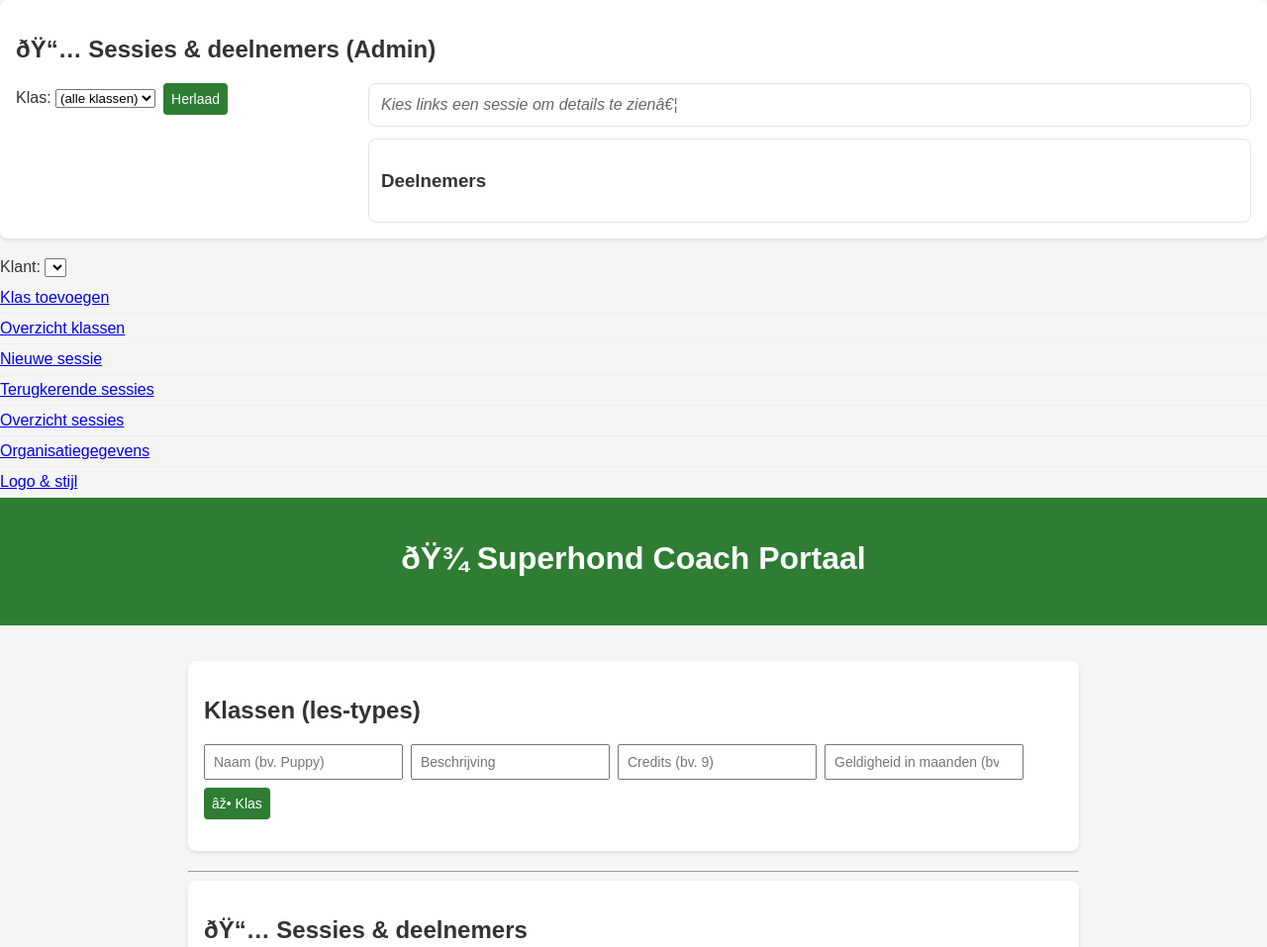
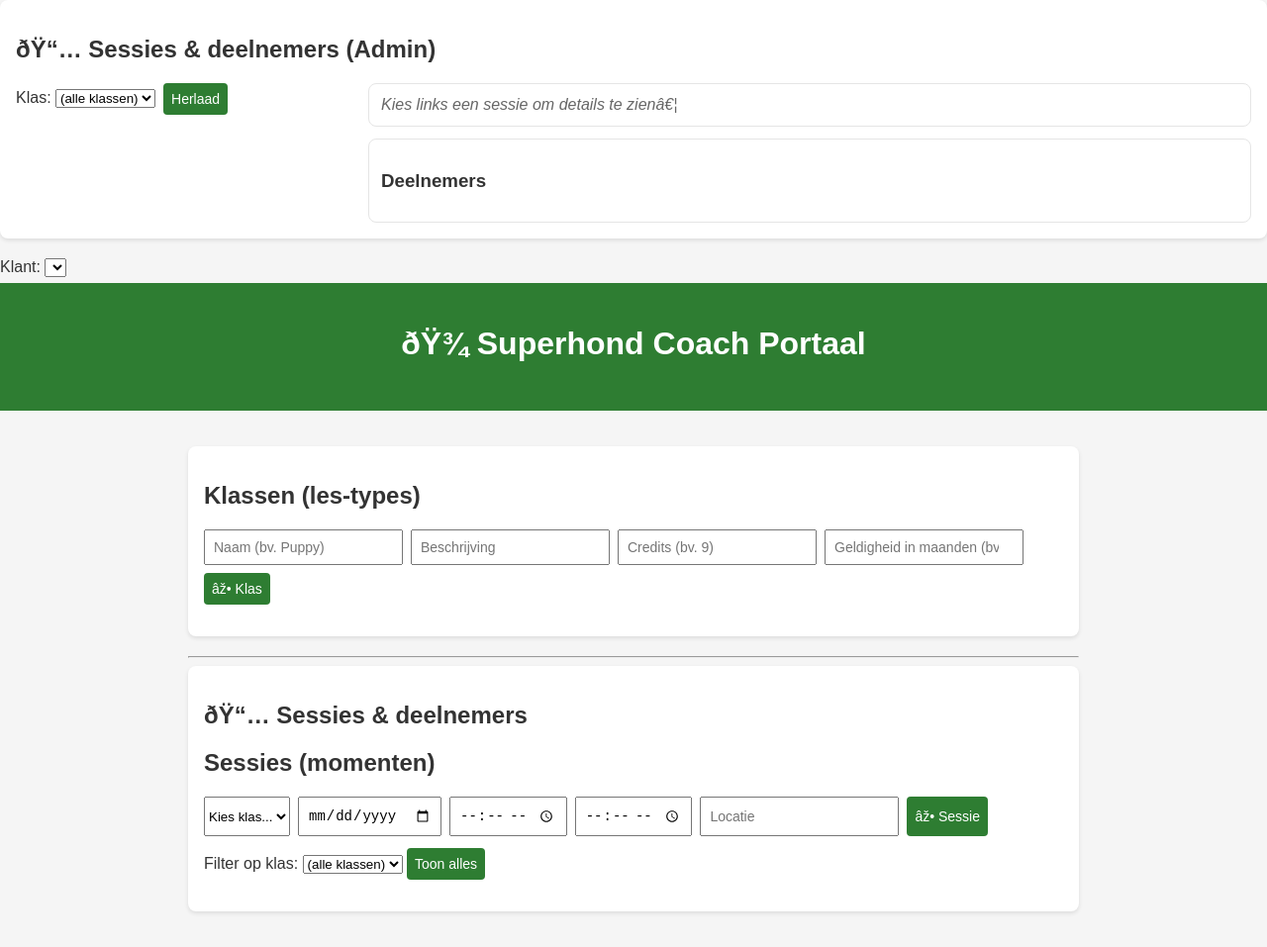
Before and after one commit to superhond-be/superhond-webapp, a website: page public/index.html in a window 1280 px wide. Shown: the top 957 px of the page at 99% size. Drawn offline with Linux system fonts and the light colour scheme; no server answers; files whose address does not match are found by name.

Commit message:
Update index.html

```diff
--- a/public/index.html
+++ b/public/index.html
@@ -82,13 +82,7 @@
 </head>
 <body>
 
-  <li><a href="/admin/classes/new">Klas toevoegen</a></li>
-<li><a href="/admin/classes">Overzicht klassen</a></li>
-<li><a href="/admin/sessions/new">Nieuwe sessie</a></li>
-<li><a href="/admin/sessions/recurring">Terugkerende sessies</a></li>
-<li><a href="/admin/sessions">Overzicht sessies</a></li>
-<li><a href="/admin/settings/org">Organisatiegegevens</a></li>
-<li><a href="/admin/settings/branding">Logo & stijl</a></li>
+
   <header>
     <h1>🐾 Superhond Coach Portaal</h1>
   </header>
```
